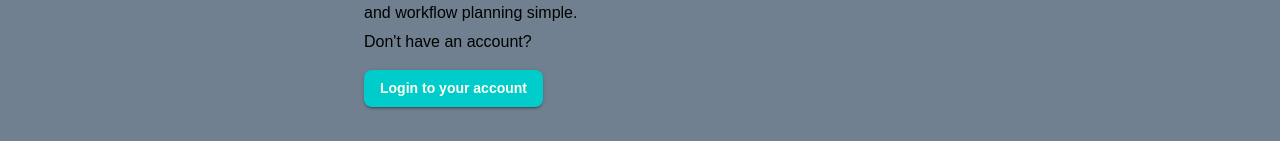
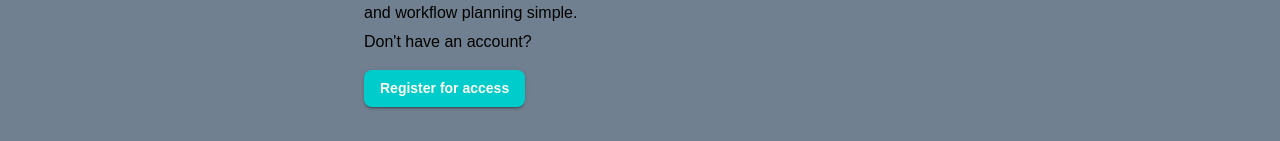
Before and after one commit to LukeZHar/MERN-Wizards-T3A2-B, a React (Vite) app: page / in a window 1280 px wide. Shown: the part 659-800 px from the top of the page. Built offline with nearby package versions, Linux system fonts and the light colour scheme.

Commit message:
feat: updating button to link to registration page

```diff
--- a/src/frontend/pages/Home.jsx
+++ b/src/frontend/pages/Home.jsx
@@ -27,7 +27,7 @@ const Home = () => {
                 onClick={handleRegister}
                 sx={{ mt: 2, bgcolor: '#00cccc', color: '#fffff0'}}
             >
-                Login to your account
+                Register for access
             </Button>
         </Container>
     );
```
